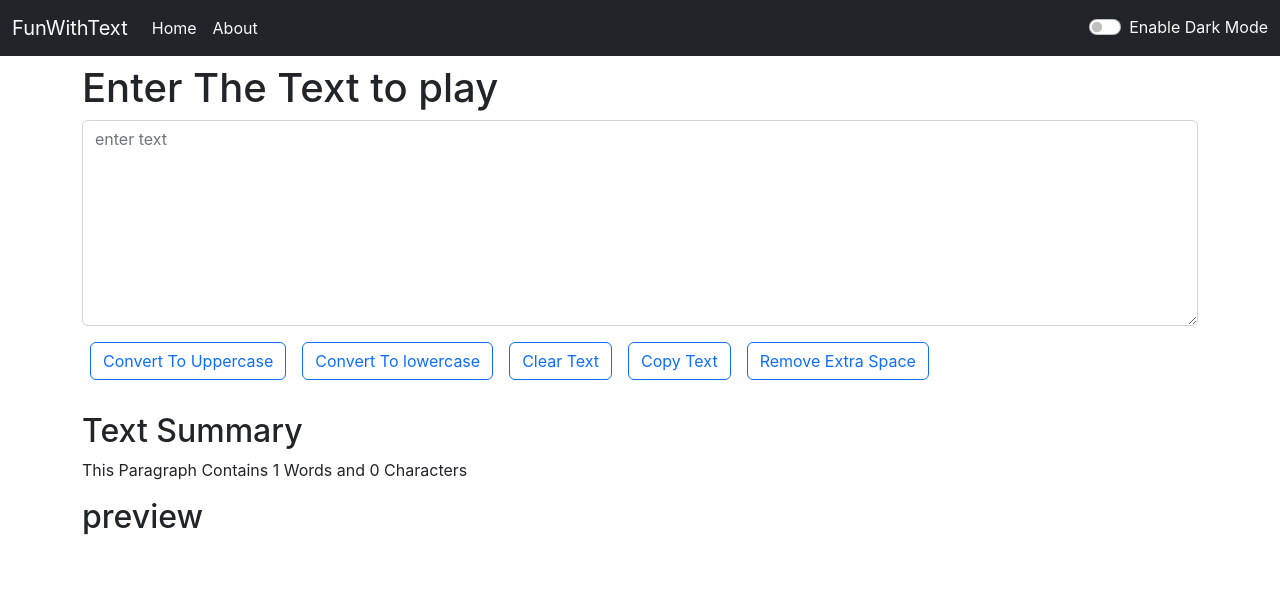
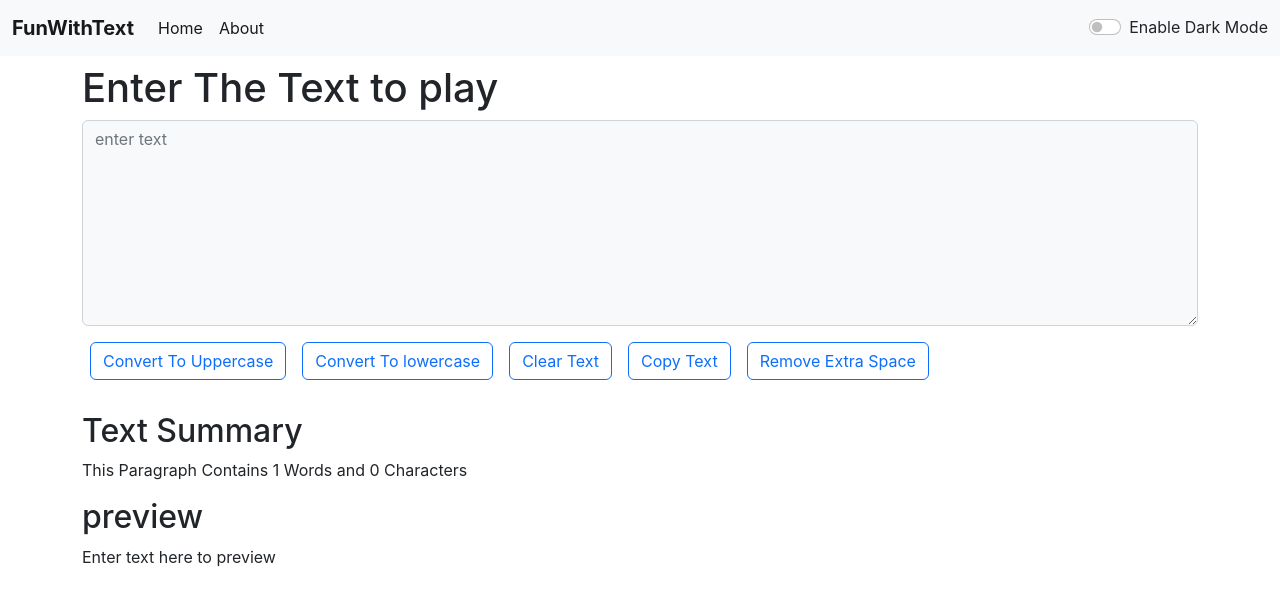
Before and after one commit to Divyanshu-Vareshney/Text-play, a React (Create React App) app in the folder text_util/: page / in a window 1280 px wide. Shown: the top 604 px of the page. Built offline with nearby package versions, Linux system fonts and the light colour scheme.

Commit message:
alert added

```diff
--- a/text_util/public/index.html
+++ b/text_util/public/index.html
@@ -25,7 +25,7 @@
       work correctly both with client-side routing and a non-root public URL.
       Learn how to configure a non-root public URL by running `npm run build`.
     -->
-    <title>Fun With Text</title>
+    <title>Fun With Text-Home</title>
   </head>
   <body>
     <noscript>You need to enable JavaScript to run this app.</noscript>
--- a/text_util/src/App.js
+++ b/text_util/src/App.js
@@ -1,18 +1,46 @@
 
 import './App.css';
-import About from './Components/About';
+// import About from './Components/About';
 import Navbar from './Components/Navbar';
 import TextArea from './Components/TextArea';
 import React, { useState } from "react";
+import Alert from './Components/Alert';
 
 function App() {
-  const [DarkMode, setDarkMode] = useState("false")
+  const [modee, setmodee] = useState("Enable")
+  const [Mode, setMode] = useState("light");
+  const [alert, setAlert] = useState(null);
+  let sendAlert=(message,type)=>{
+    setAlert({
+      msg:message,
+      type:type
+    })
+    setTimeout(() => {
+      setAlert(null)
+    },1500);
+  }
+  let toggleMode=()=>{
+    if(Mode==="light"){
+      setMode("dark");
+      setmodee("Disable");
+      document.body.style.backgroundColor="black"
+      sendAlert("Dark mode enabled","success");
+      document.title="Fun With Text-Dark Mode";
+    }
+    else{
+      setMode("light");
+      setmodee("Enable")
+      document.body.style.backgroundColor="white";
+      sendAlert("Light mode enabled","success");
+      document.title="Fun With Text-Light Mode";
+    }
+  }
   return (
     <div>
-    <Navbar title="FunWithText" mode={DarkMode}/>
-
-    <TextArea heading="Enter The Text to play"/>
-    {/* <About/> */}
+    <Navbar title="FunWithText" mode={Mode} toggleMode={toggleMode} Print={modee}/>
+    <Alert alert={alert}/>
+    <TextArea heading="Enter The Text to play" mode={Mode} sendAlert={sendAlert}/>
+    {/* <About mode={Mode} /> */}
     </div>
 
   );
--- /dev/null
+++ b/text_util/src/Components/Alert.jsx
@@ -0,0 +1,9 @@
+import React from 'react'
+
+export default function Alert(props) {
+  return (
+    props.alert && <div className={`alert alert-${props.alert.type} alert-dismissible fade show `}role="alert">
+    <strong>{props.alert.type}</strong>:{props.alert.msg}
+    </div>
+  )
+}
--- a/text_util/src/Components/Navbar.jsx
+++ b/text_util/src/Components/Navbar.jsx
@@ -3,25 +3,25 @@ import PropTypes from 'prop-types'
 export default function Navbar(props) {
   return (
     <div>
-    <nav className="navbar navbar-expand-lg bg-dark">
+    <nav className={`navbar navbar-expand-lg navbar-${props.mode} bg-${props.mode}`}>
   <div className="container-fluid">
-    <a className="navbar-brand text-light" href="/">{props.title}</a>
+    <a className="navbar-brand" href="/"><strong>{props.title}</strong></a>
     <button className="navbar-toggler" type="button" data-bs-toggle="collapse" data-bs-target="#navbarSupportedContent" aria-controls="navbarSupportedContent" aria-expanded="false" aria-label="Toggle navigation">
       <span className="navbar-toggler-icon"></span>
     </button>
     <div className="collapse navbar-collapse" id="navbarSupportedContent">
       <ul className="navbar-nav me-auto mb-2 mb-lg-0">
         <li className="nav-item">
-          <a className="nav-link active text-light" aria-current="page" href="/">Home</a>
+          <a className="nav-link active" aria-current="page" href="/">Home</a>
         </li>
         <li className="nav-item">
-          <a className="nav-link active text-light" aria-current="page" href="/">About</a>
+          <a className="nav-link active" aria-current="page" href="/">About</a>
         </li>
 
       </ul>
       <div className="form-check form-switch">
-  <input className="form-check-input" type="checkbox" role="switch" id="flexSwitchCheckDefault"/>
-  <label className="form-check-label text-light" htmlFor="flexSwitchCheckDefault ">Enable Dark Mode</label>
+  <input className="form-check-input" type="checkbox" role="switch" id="flexSwitchCheckDefault" onClick={props.toggleMode}/>
+  <label className={`form-check-label text-${props.mode==="light"?"dark":"light"}`} htmlFor="flexSwitchCheckDefault ">{props.Print} Dark Mode</label>
 </div>
     </div>
   </div>
--- a/text_util/src/Components/TextArea.jsx
+++ b/text_util/src/Components/TextArea.jsx
@@ -5,32 +5,37 @@ export default function TextArea(props) {
     const handleUpperCase=()=>{
         let newText=Text.toUpperCase();
         setText(newText);
+        props.sendAlert("Converted to UpperCase","success");
     }
     const handleLowerCase=()=>{
         let newText=Text.toLowerCase();
         setText(newText);
+        props.sendAlert("Converted to lowerCase","success");
     }
     const handleOnClick=(e)=>{
         setText(e.target.value)
     }
     const handleClearClick=(e)=>{
         setText("");
+        props.sendAlert("TextArea Cleared","success");
     }
     const copyText=()=>{
         var text=document.getElementById("box");
         text.select();
         navigator.clipboard.writeText(text.value);
+        props.sendAlert("Text Copied successfully","success");
     }
     const extraSpace=()=>{
         let newText=Text.split(/[ ]+/);
         setText(newText.join(" "))
+        props.sendAlert("Extra Space Removed","success");
     }
   return (
     <>
     <div className='container'>
         <div className="mb-3">
-            <h1 className='my-2'>{props.heading}</h1>
-  <textarea className="form-control" id="box" value={Text} onChange={handleOnClick} rows="8" placeholder='enter text'></textarea>
+            <h1 className={`my-2 text-${props.mode==="light"?"dark":"light"}`}>{props.heading}</h1>
+  <textarea className={`form-control bg-${props.mode==="dark"?"dark":"light"} text-${props.mode==="light"?"dark":"light"}`} id="box" value={Text} onChange={handleOnClick} rows="8" placeholder='enter text'></textarea>
   <button type="button" className="btn btn-outline-primary my-3 mx-2 "
   onClick={handleUpperCase}
   >Convert To Uppercase</button>
@@ -50,10 +55,10 @@ export default function TextArea(props) {
 </div>
     </div>
     <div className='container'>
-        <h2>Text Summary</h2>
-        <p>This Paragraph Contains {Text.split(" ").length} Words and {Text.length} Characters</p>
-        <h2>preview</h2>
-        <p>{Text}</p>
+        <h2 className={` text-${props.mode==="light"?"dark":"light"}`}>Text Summary</h2>
+        <p className={` text-${props.mode==="light"?"dark":"light"}`}>This Paragraph Contains {Text.split(" ").length} Words and {Text.length} Characters</p>
+        <h2 className={` text-${props.mode==="light"?"dark":"light"}`}>preview</h2>
+        <p className={` text-${props.mode==="light"?"dark":"light"}`}>{Text.length>0?Text:"Enter text here to preview"}</p>
     </div>
     </>
   )
```
